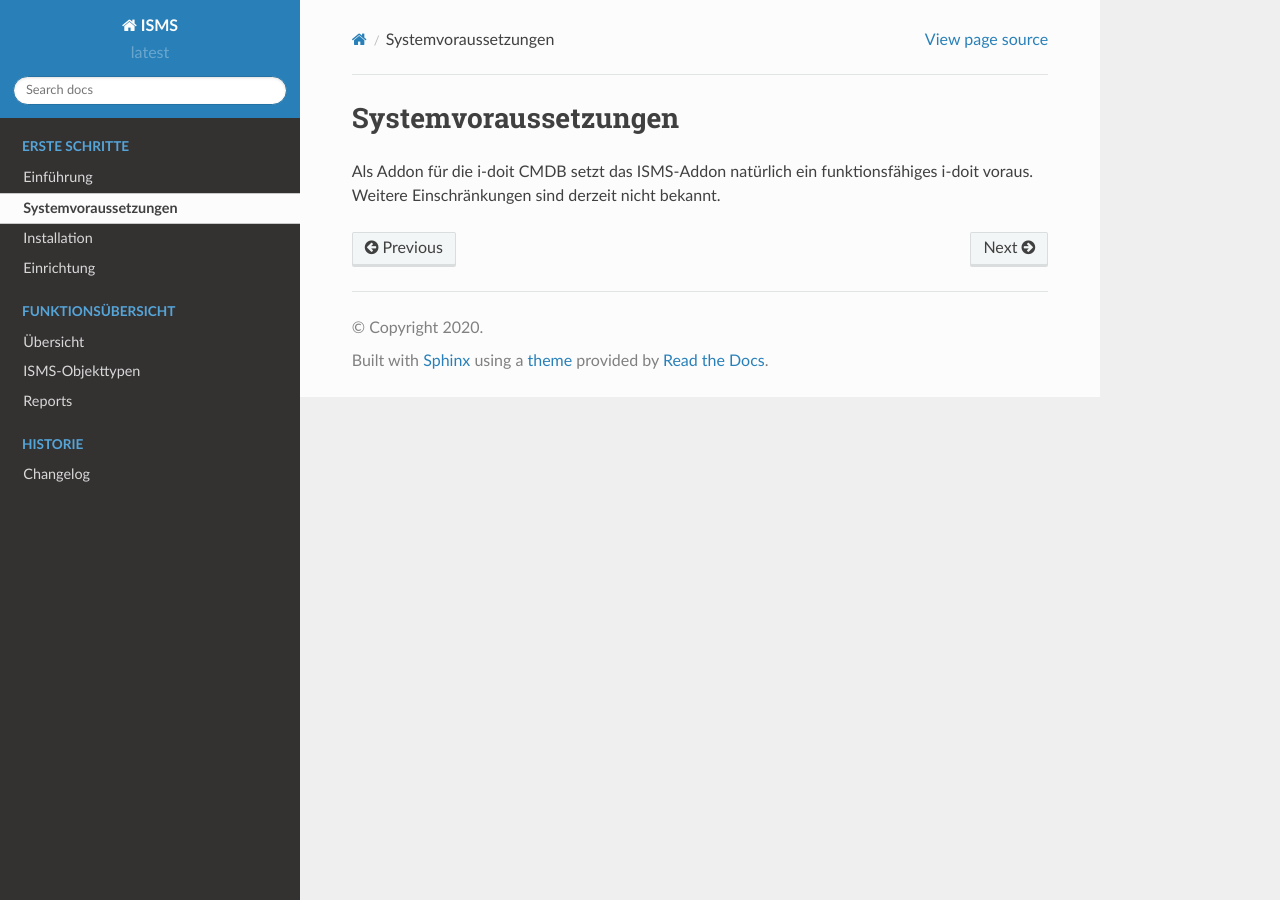
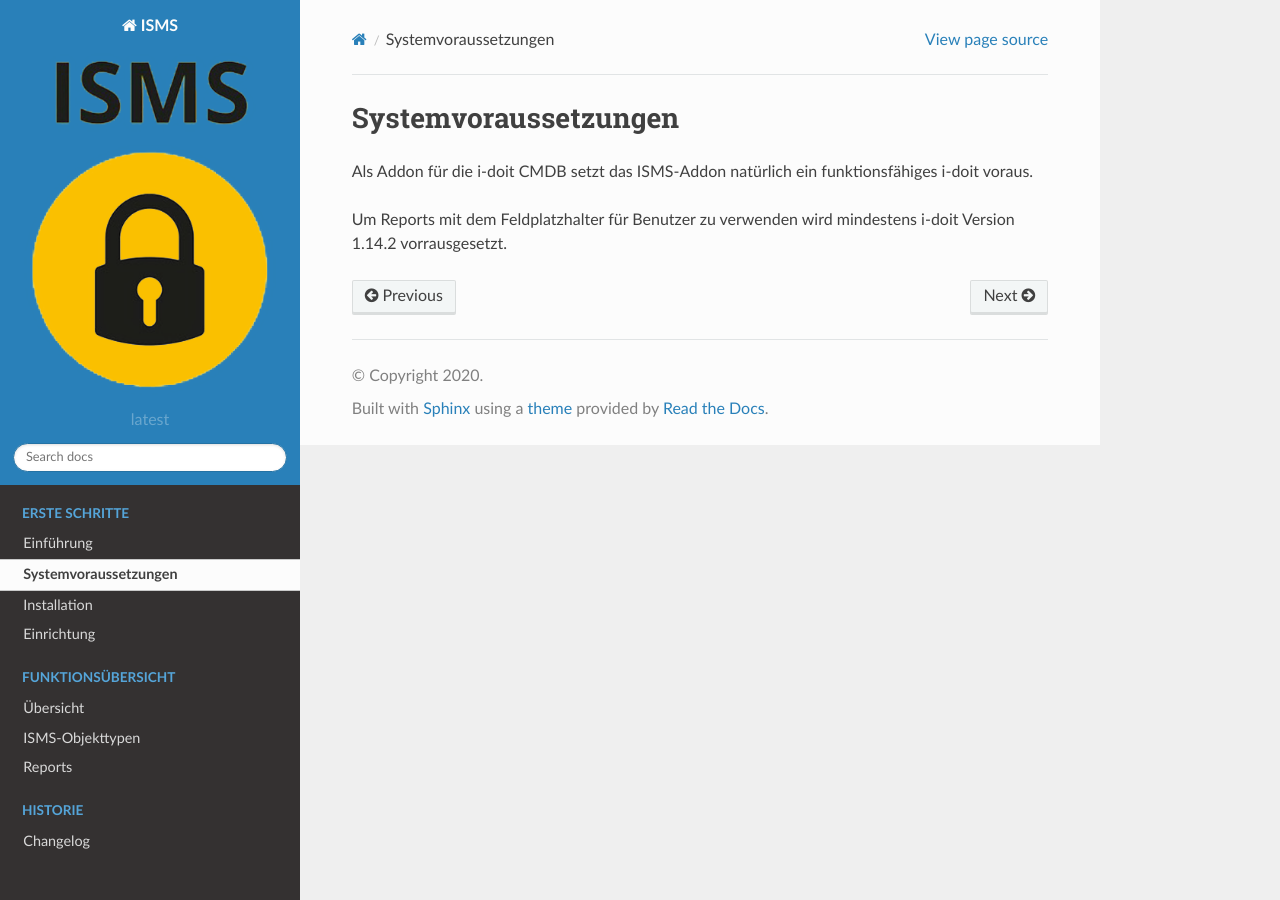
Before and after one commit to becon-de/isms.addon.docs, a Sphinx documentation site: the page built from doc/systemvoraussetzungen.rst, in a window 1280 px wide. Built offline with Sphinx 7.4.7 and the Read the Docs theme 2.0.0, drawn with Linux system fonts in a browser that asks for light colours.

Commit message:
Update Objecttype-Pictures

```diff
--- a/doc/objekttypen.rst
+++ b/doc/objekttypen.rst
@@ -8,7 +8,7 @@
 Objekttyp Bewertungskriterium
 ******************
 
-.. image:: img/Criteria100x100.jpg
+.. image:: img/protection_category_100x100.jpg
      :class: floatright
 
 Der Objekttyp "Bewertungskriterium" bildet die Grundlage zur Bewertung von Risiken. In der Standardkonfiguration gehören folgende Kategorien zu Objekten vom Typ Bewertungskriterium:
@@ -92,7 +92,7 @@
 Objekttyp SOA-Maßnahme
 ********************
 
-.. image:: img/SOA_controls_100x100.jpg
+.. image:: img/control_100x100.jpg
      :class: floatright
 
 Der Objekttyp SOA-Maßnahme wurde vor allem für selbst definierte Maßnahmen geschaffen. Natürlich können Sie hier auch Maßnahmen aus Katalogen importieren, es ist jedoch sinnvoll hier auch bereits im Unternehmen bestehende Maßnahmen zu dokumentieren, da die SOA-Maßnahmen die Anhang-A Maßnahmen aus der ISO 27001 umsetzen können.
@@ -113,7 +113,7 @@
 Objekttyp Maßnahme Anhang A
 ********************
 
-.. image:: img/controls_AnnexA_100x100.jpg
+.. image:: img/control_annex_a_100x100.jpg
      :class: floatright
 
 Der Objekttyp Anhang A Maßnahme sollte nach der :doc:`einrichtung` des Add-ons die 114 Anhang A Maßnahmen aus der ISO27001 beinhalten. Hauptzweck der Anhang A Maßnahmen ist der Abgleich mit den SOA-Maßnahmen.
--- a/doc/reports.rst
+++ b/doc/reports.rst
@@ -30,6 +30,8 @@
 **Report-View: ISMS Risikomatrix**
     Diese Report View stellt die Risikomatrix vor Risikobehandlung und nach Risikobehandlung dar. Die Achsenbeschriftungen ergeben sich dabei aus den definierten Bewertungskriterien. Bei Klick auf die Anzahl der Risikoeinschätzungen einer bestimmten Eintittswahrscheinlichkeit/Auswirkungs Kombination wird die Report-View "ISMS Risikoeinschätzung" reduziert auf die betroffenen Risikoeinschätzungen dargestellt.
 
+    ..  image:: img/risk_matrix.PNG
+
     Sie haben die Möglichkeit die Risikomatrix nach Anwendungsbereich zu Filtern. Für diese View ist auch der Standortfilter einstellbar, der die Ansicht auf Risikoeinschätzungen unterhalb des ausgewählten Objektes einschränkt.
 
 **Report-View: ISMS Risikoeinschätzung**
--- a/doc/systemvoraussetzungen.rst
+++ b/doc/systemvoraussetzungen.rst
@@ -3,4 +3,5 @@
 #####################
 
 Als Addon für die i-doit CMDB setzt das ISMS-Addon natürlich ein funktionsfähiges i-doit voraus.
-Weitere Einschränkungen sind derzeit nicht bekannt.
+
+Um Reports mit dem Feldplatzhalter für Benutzer zu verwenden wird mindestens i-doit Version 1.14.2 vorrausgesetzt.
```
Also changed, not shown: doc/img/Logo_ISMS.png (added), doc/img/control_100x100.jpg (added), doc/img/control_annex_a_100x100.jpg (added), doc/img/incident_scenario_100x100.jpg (added), doc/img/protection_category_100x100.jpg (added), doc/img/risk_matrix.PNG (added), doc/img/threat_100x100.jpg (added), doc/img/vulnerability_100x100.jpg (added).
